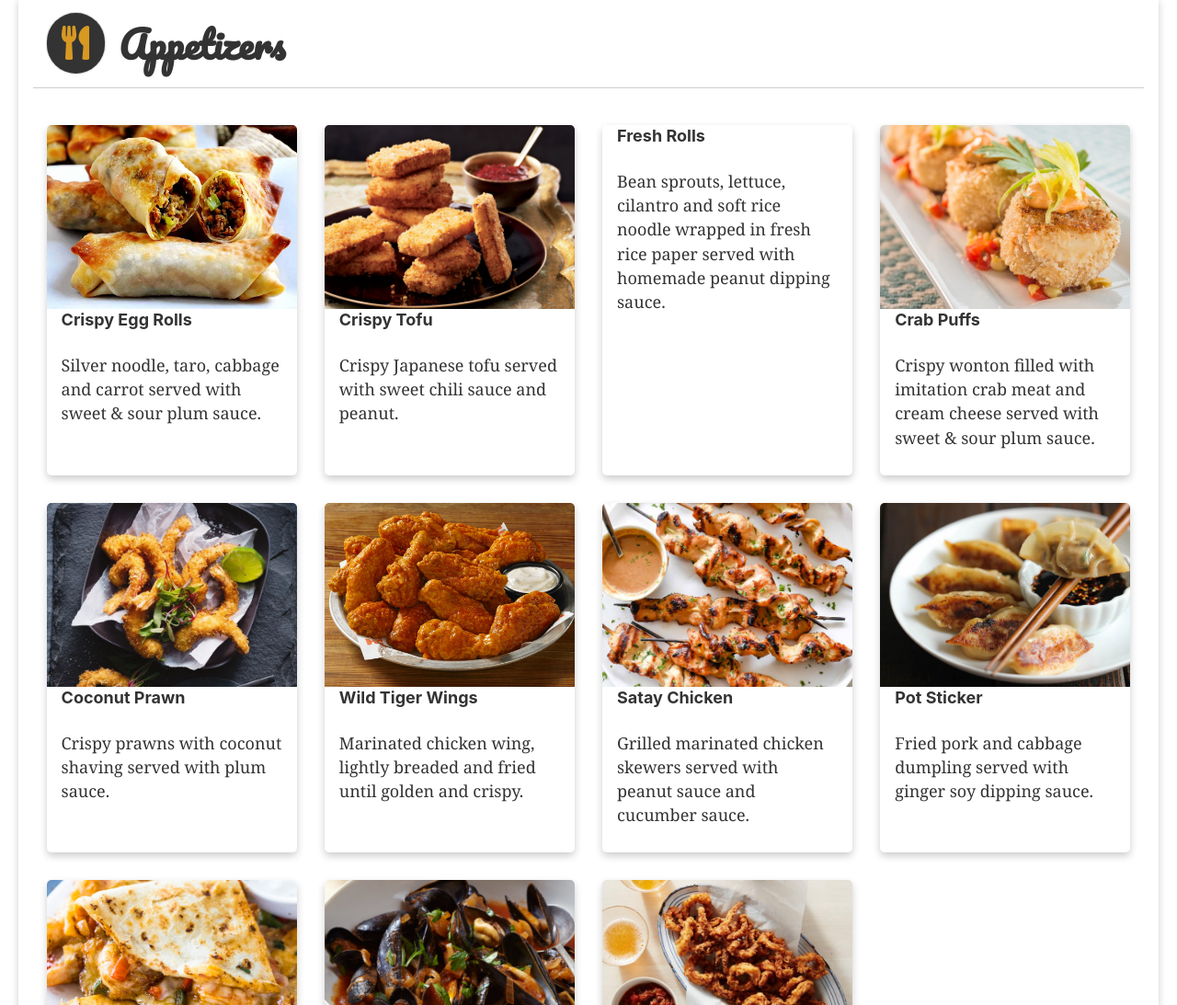
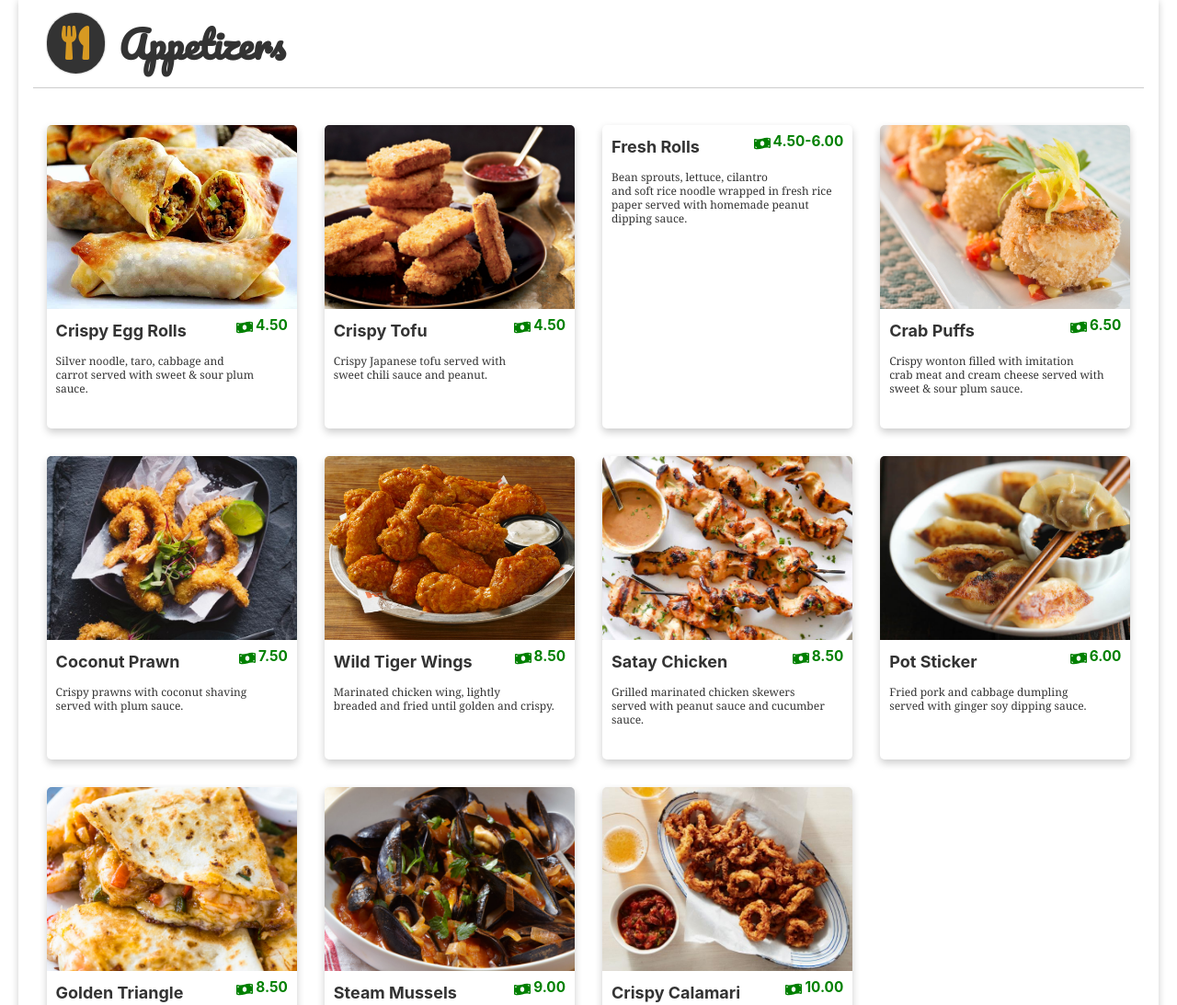
Before and after one commit to JohnWinter13/wild-tiger, a Gatsby site: page /menu in a window 1280 px wide. Shown: the part 921-2014 px from the top of the page at 92% size. Built offline with nearby package versions, Linux system fonts and the light colour scheme; Gatsby itself is replaced by a stand-in of ours; a web font is replaced by a local one.

Commit message:
Add food prices

```diff
--- a/src/components/food-card.js
+++ b/src/components/food-card.js
@@ -1,6 +1,8 @@
 import React from 'react'
 import styled from 'styled-components'
-import Img from "gatsby-image"
+import Img from 'gatsby-image'
+
+import { FaMoneyBillWave } from 'react-icons/fa'
 
 const Card = styled.div`
   box-shadow: 0 4px 8px 0 rgba(0,0,0,0.2);
@@ -14,12 +16,14 @@ const Card = styled.div`
   }
 `
 
-const FoodCard = ({title, desc, img}) => (
+const FoodCard = ({title, desc, img, price}) => (
   <Card>
     {img && <Img sizes={img} alt="Food" style={{width: '100%', height: '200px', borderRadius: '5px 5px 0 0'}}/>}
-    <div style={{padding: '2px 16px'}}>
-      <h4><b>{title}</b></h4>
-      <p>{desc}</p>
+    <div style={{padding: '10px'}}>
+      <h4 style={{display: 'inline'}}><b>{title}</b></h4>
+      <h5 style={{display: 'inline', color: 'green', float: 'right'}}><b>{price}</b></h5>
+      {price && <FaMoneyBillWave style={{color: 'green', display: 'inline', float: 'right', margin: '1px 3px'}}/>}
+      <p style={{fontSize: '12px', lineHeight: '15px', marginTop: '5%'}}>{desc}</p>
     </div>
   </Card>
 )
--- a/src/components/menu-section.js
+++ b/src/components/menu-section.js
@@ -47,12 +47,12 @@ const Category = ({category, foodImgData}) => (
           const imgData = foodImgData.find(img => img.node.relativePath === foodItem.img)
           if (imgData) {
             return (
-              <FoodCard title={foodItem.name} desc={foodItem.description} img={imgData.node.childImageSharp.sizes} />
+              <FoodCard title={foodItem.name} desc={foodItem.description} price={foodItem.price} img={imgData.node.childImageSharp.sizes} />
             )
           }
           else {
             return (
-              <FoodCard title={foodItem.name} desc={foodItem.description}/>
+              <FoodCard title={foodItem.name} desc={foodItem.description} price={foodItem.price}/>
             )
           }
         })
--- a/src/data/menu.json
+++ b/src/data/menu.json
@@ -3,7 +3,7 @@
       "name": "Crispy Egg Rolls",
       "category": "Appetizers",
       "description": "Silver noodle, taro, cabbage and carrot served with sweet & sour plum sauce.",
-      "price": "$4.50",
+      "price": "4.50",
       "img": "food/eggrolls.jpg"
     },
 
@@ -11,7 +11,7 @@
         "name": "Crispy Tofu",
         "category": "Appetizers",
         "description": "Crispy Japanese tofu served with sweet chili sauce and peanut.",
-        "price": "$4.50",
+        "price": "4.50",
         "spice": "0",
         "img": "food/tofu.jpg"
     },
@@ -20,7 +20,7 @@
         "name": "Fresh Rolls",
         "category": "Appetizers",
         "description": "Bean sprouts, lettuce, cilantro and soft rice noodle wrapped in fresh rice paper served with homemade peanut dipping sauce.",
-        "price": "Tofu $4.50/ Shrimp $6",
+        "price": "4.50-6.00",
         "spice": "0",
         "img": "food/freshrolls.jpg"
     },
@@ -29,7 +29,7 @@
         "name": "Crab Puffs",
         "category": "Appetizers",
         "description": "Crispy wonton filled with imitation crab meat and cream cheese served with sweet & sour plum sauce.",
-        "price": "$6.50",
+        "price": "6.50",
         "spice": "0",
         "img": "food/crabpuffs.jpg"
     },
@@ -38,7 +38,7 @@
         "name": "Coconut Prawn",
         "category": "Appetizers",
         "description": "Crispy prawns with coconut shaving served with plum sauce.",
-        "price": "$7.50",
+        "price": "7.50",
         "spice": "0",
         "img": "food/coconutprawn.jpg"
     },
@@ -47,7 +47,7 @@
         "name": "Wild Tiger Wings",
         "category": "Appetizers",
         "description": "Marinated chicken wing, lightly breaded and fried until golden and crispy.",
-        "price": "$8.50",
+        "price": "8.50",
         "spice": "0",
         "img": "food/wildwings.jpg"
     },
@@ -56,7 +56,7 @@
         "name": "Satay Chicken",
         "category": "Appetizers",
         "description": "Grilled marinated chicken skewers served with peanut sauce and cucumber sauce.",
-        "price": "$8.50",
+        "price": "8.50",
         "spice": "0",
         "img": "food/sataychicken.jpg"
     },
@@ -65,7 +65,7 @@
         "name": "Pot Sticker",
         "category": "Appetizers",
         "description": "Fried pork and cabbage dumpling served with ginger soy dipping sauce.",
-        "price": "$6",
+        "price": "6.00",
         "spice": "0",
         "img": "food/potsticker.jpg"
     },
@@ -74,7 +74,7 @@
         "name": "Golden Triangle",
         "category": "Appetizers",
         "description": "Ground chicken and shrimp wrapped in a flour tortilla & deep fried.",
-        "price": "$8.50",
+        "price": "8.50",
         "spice": "0",
         "img": "food/goldentriangle.jpg"
     },
@@ -83,7 +83,7 @@
         "name": "Steam Mussels",
         "category": "Appetizers",
         "description": "Steam blue mussels with aromatic lemongrass and set in basil broth.",
-        "price": "$9",
+        "price": "9.00",
         "spice": "0",
         "img": "food/steamedmussels.jpg"
     },
@@ -92,7 +92,7 @@
         "name": "Crispy Calamari",
         "category": "Appetizers",
         "description": "Crispy calamari served with Siracha cream sauce.",
-        "price": "$10",
+        "price": "10.00",
         "spice": "0",
         "img": "food/calamari.jpg"
     },
@@ -119,7 +119,7 @@
         "name": "Shrimp Wonton Soup",
         "category": "Soups",
         "description": "Shrimp wonton, shrimp, lettuce and bean sprout in clear broth soup.",
-        "price": "$8",
+        "price": "8.00",
         "spice": "0",
         "img": "food/wonton.jpg"
     },
@@ -128,7 +128,7 @@
         "name": "House Salad",
         "category": "Salads",
         "description": "Crispy tofu, hardboiled egg, lettuce, cucumber, grape tomato, red onion and cilantro served with curry peanut sweet and sour sauce.",
-        "price": "$7",
+        "price": "7.00",
         "spice": "0",
         "img": "food/housesalad.jpg"
     },
@@ -137,7 +137,7 @@
         "name": "Papaya Salad",
         "category": "Salads",
         "description": "Shredded green papaya, Thai chili, green bean, tomato and peanut with spicy lime dressing.",
-        "price": "$8",
+        "price": "8.00",
         "spice": "0",
         "img": "food/papayasalad.jpg"
     },
@@ -146,7 +146,7 @@
         "name": "Glass Noodle Salad",
         "category": "Salads",
         "description": "Steam glass noodle, ground chicken, shrimp, squid, onion, red onion, mint, cilantro tossed with chili lime juice and sweet chili paste.",
-        "price": "$12.95",
+        "price": "12.95",
         "spice": "0",
         "img": "food/glassnoodle.jpg"
     },
@@ -155,7 +155,7 @@
         "name": "Larb",
         "category": "Salads",
         "description": "Ground chicken roosted rice powder, red onion, mints, cilantro, tossed with chili lime juice.",
-        "price": "$11.95",
+        "price": "11.95",
         "spice": "0",
         "img": "food/larb.jpg"
     },
@@ -164,7 +164,7 @@
         "name": "Beef Salad",
         "category": "Salads",
         "description": "Grilled beef sirloin, tomato, cucumber, red onion, bell pepper, mints and cilantro with spicy lime dressing.",
-        "price": "$12",
+        "price": "12.00",
         "spice": "0",
         "img": "food/beefsalad.jpg"
     },
@@ -335,7 +335,7 @@
         "name": "Tom Yum Noodle Soup",
         "category": "Noodle Soups",
         "description": "Rice noodle or egg noodle with ground chicken, squid, shrimp, and mussle, bean sprout topped with chopped peanuts.",
-        "price": "$12.95",
+        "price": "12.95",
         "spice": "2",
         "img": "food/tomyumnoodles.jpg"
     },
@@ -344,7 +344,7 @@
         "name": "Clear Broth Noodle Soup",
         "category": "Noodle Soups",
         "description": "Clear broth small rice noodle soup with bean sprout, cilantro and green onion.",
-        "price": "Chicken or tofu $11, Beef $12",
+        "price": "11.00-12.00",
         "spice": "0",
         "img": "food/clearbroth.jpg"
     },
@@ -353,7 +353,7 @@
         "name": "Khao Soi",
         "category": "Noodle Soups",
         "description": "Egg noodle, shallot, cilantro in curry soup topped with crispy egg noodle.",
-        "price": "Chicken or tofu $11, Beef $12",
+        "price": "11.00-12.00",
         "spice": "1",
         "img": "food/khaosoi.jpg"
     },
@@ -389,7 +389,7 @@
         "name": "Panang Curry Jumbo Prawn",
         "category": "House Specials",
         "description": "Grilled jumbo prawn topped with panang curry, bell pepper, green bean and asparagus.",
-        "price": "$17",
+        "price": "17.00",
         "spice": "2",
         "img": "food/panangcurryprawn.jpg"
     },
@@ -398,7 +398,7 @@
         "name": "Volcano Beef",
         "category": "House Specials",
         "description": "Stir fried beef sirloin, tomato, onion, asparagus, bell pepper, pineapple, grape tomato in house specials sauce.",
-        "price": "$16",
+        "price": "16.00",
         "spice": "0",
         "img": "food/volcanobeef.jpg"
     },
@@ -407,7 +407,7 @@
         "name": "Three Flavors Salmon",
         "category": "House Specials",
         "description": "Pan fried sockeye salmon, topped with three flavor dressing, green bean, onion and bell pepper topped with crispy basil.",
-        "price": "$15",
+        "price": "15.00",
         "spice": "0",
         "img": "food/salmon.jpg"
     },
@@ -416,7 +416,7 @@
         "name": "Terriyaki Chicken",
         "category": "House Specials",
         "description": "Charcoal boiled chicken served with steamed vegtable and rice.",
-        "price": "$13",
+        "price": "13.00",
         "spice": "0",
         "img": "food/teriyakichicken.jpg"
     },
@@ -425,7 +425,7 @@
         "name": "Crispy Duck Curry",
         "category": "House Specials",
         "description": "Red curry with half roasted duck, pineapple, bell pepper, grape tomatoes, lychee and basil.",
-        "price": "$21",
+        "price": "21.00",
         "spice": "2",
         "img": "food/duckcurry.jpg"
     },
@@ -434,7 +434,7 @@
         "name": "Pumpkin Curry",
         "category": "House Specials",
         "description": "Golden pumpkin, lychee, bell pepper and basil inred curry sauce.",
-        "price": "Chicken, Pork, Beef or Tofu $13, Grilled shrimp $17",
+        "price": "13.00-17.00",
         "spice": "2",
         "img": "food/pumpkincurry.jpg"
     },
@@ -443,7 +443,7 @@
         "name": "Dungeness Crab Fried Rice",
         "category": "House Specials",
         "description": "Crab meat, jasmine rice, egg, onion, peas-carrots and grape tomato.",
-        "price": "$16",
+        "price": "16.00",
         "spice": "0",
         "img": "food/dungnesscrab.jpg"
     },
@@ -451,8 +451,8 @@
     {
         "name": "Lemongrass Chicken",
         "category": "House Specials",
-        "description": "(Add $1 for pad thai) Grilled marinated lemongrass chicken with steamed vegetable and topped with peanut sauce.",
-        "price": "$13",
+        "description": "(Add 1 for pad thai) Grilled marinated lemongrass chicken with steamed vegetable and topped with peanut sauce.",
+        "price": "13.00",
         "spice": "0",
         "img": "food/lemongrass.jpg"
     }
```
